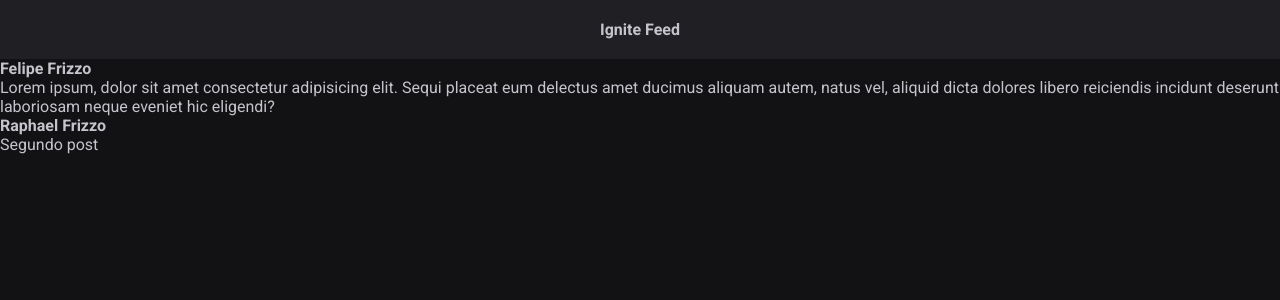
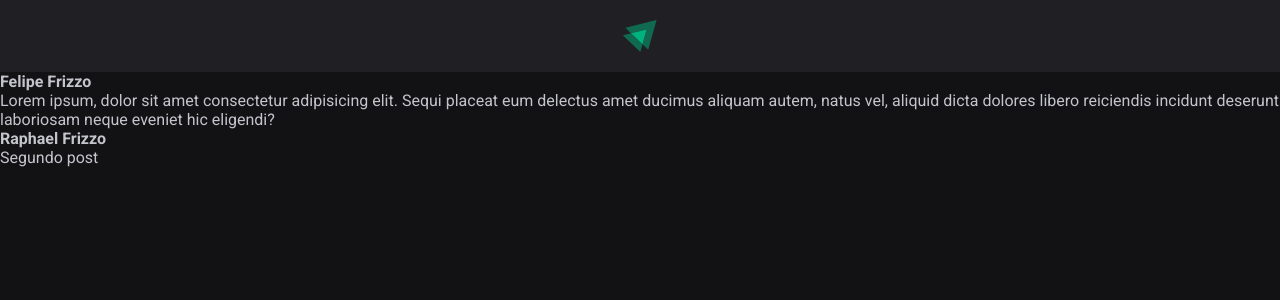
Before and after one commit to felipefrizzovg/ignite-feed, a React (Vite) app: page / in a window 1280 px wide. Shown: the top 300 px of the page. Built offline with nearby package versions, Linux system fonts and the light colour scheme.

Commit message:
Added header

```diff
--- a/src/components/Header.jsx
+++ b/src/components/Header.jsx
@@ -1,11 +1,11 @@
 import styles from './Header.module.css'
 
-console.log(styles)
+import igniteLogo from '../assets/ignite-logo.svg'
 
 export function Header() {
   return (
     <header className={styles.header}>
-      <strong>Ignite Feed</strong>
+      <img src={igniteLogo} alt="Logotipo do ignite" />
     </header>
   )
 }
--- a/src/components/Header.module.css
+++ b/src/components/Header.module.css
@@ -4,3 +4,7 @@
   justify-content: center;
   padding: 1.25rem 0;
 }
+
+.header img {
+  height: 2rem;
+}
```
Also changed, not shown: src/assets/ignite-logo.svg (added).
